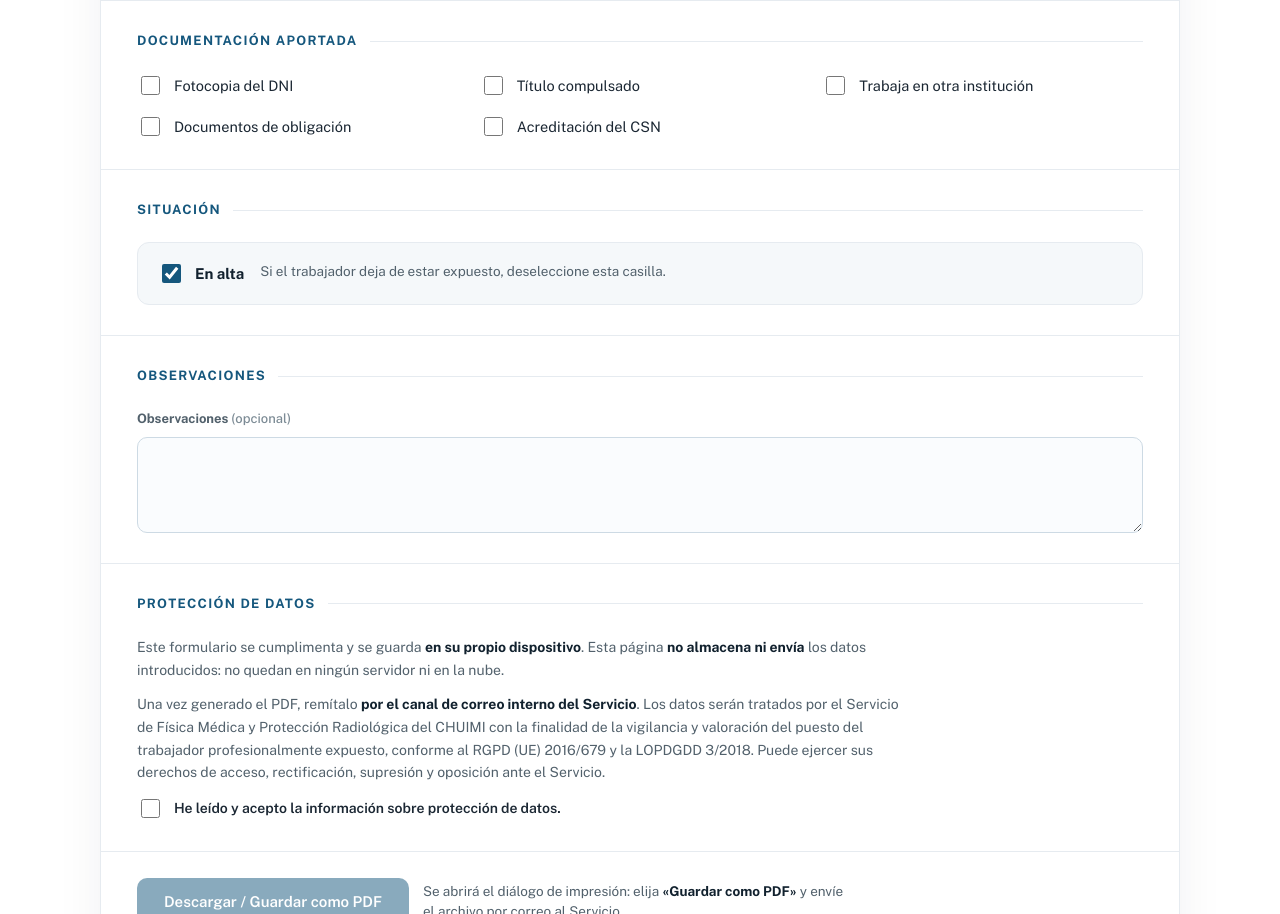
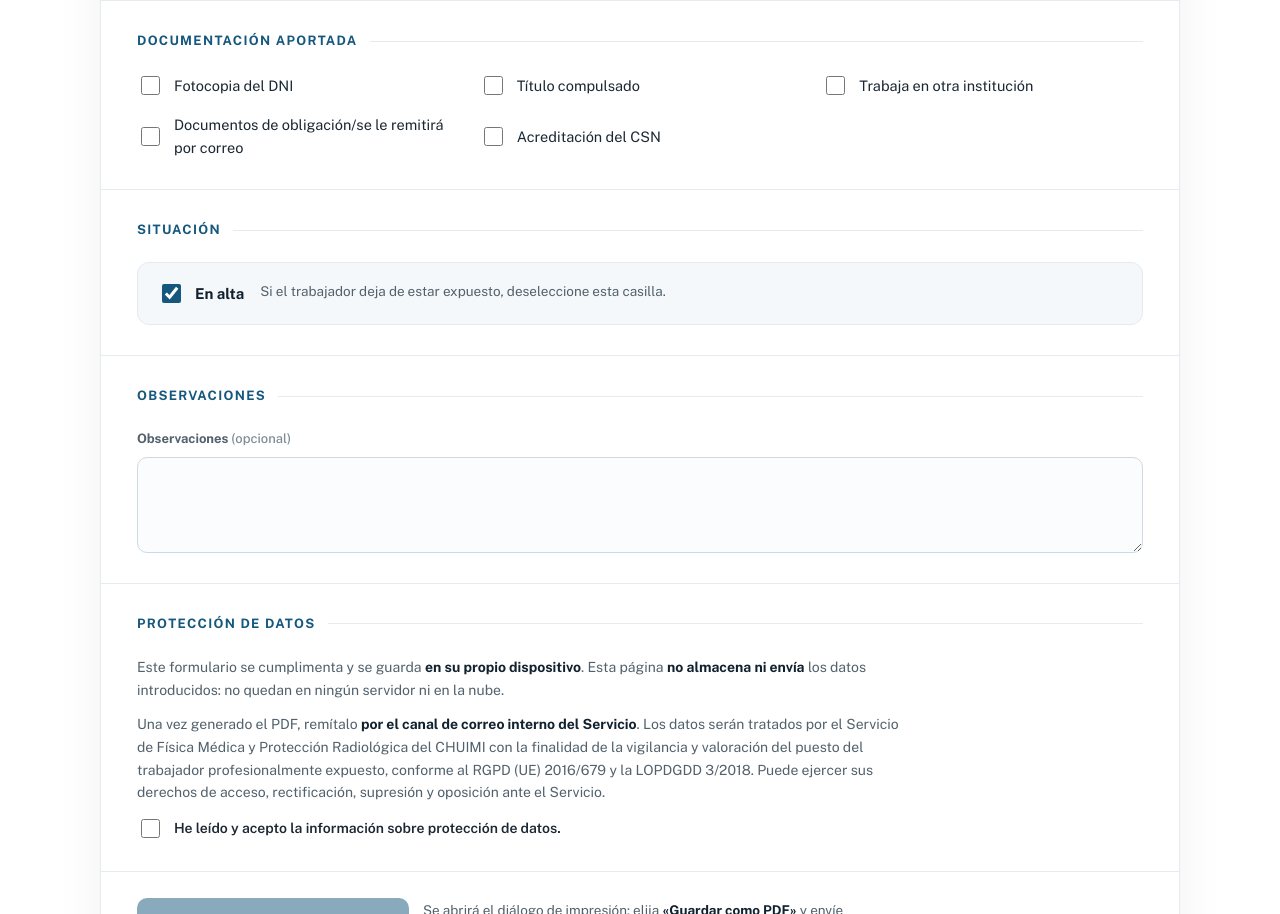
Before and after one commit to Torrique/web-F-sica-Medica-CHUIMI, a plain HTML site: page docs/formulario-ejemplo.html in a window 1280 px wide. Shown: the part 1215-2129 px from the top of the page. Drawn offline with nearby package versions, Linux system fonts and the light colour scheme.

Commit message:
Update checkbox label for document obligation

```diff
--- a/docs/formulario-ejemplo.html
+++ b/docs/formulario-ejemplo.html
@@ -97,7 +97,7 @@
         <label class="check"><input type="checkbox"> Fotocopia del DNI</label>
         <label class="check"><input type="checkbox"> Título compulsado</label>
         <label class="check"><input type="checkbox"> Trabaja en otra institución</label>
-        <label class="check"><input type="checkbox"> Documentos de obligación</label>
+        <label class="check"><input type="checkbox"> Documentos de obligación/se le remitirá por correo</label>
         <label class="check"><input type="checkbox"> Acreditación del CSN</label>
       </div>
     </div>
```
